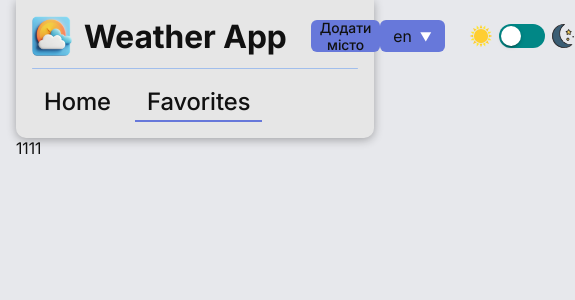
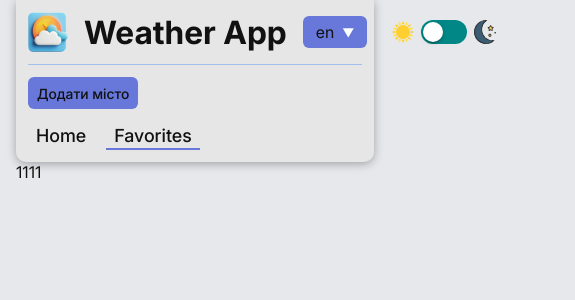
Before and after one commit to slepo99/Weather-App, a Vue app: page /favorites in a window 390 px wide. Shown: the top 300 px of the page, 575 px wide, since content can reach past the window. Built offline with nearby package versions, Linux system fonts and the light colour scheme.

Commit message:
responsive header design

```diff
--- a/src/components/AppHeader/Navbar.vue
+++ b/src/components/AppHeader/Navbar.vue
@@ -24,7 +24,7 @@ const navRoutes = router.options.routes.filter(
 );
 </script>
 
-<style scoped>
+<style scoped lang="scss">
 .app-header__nav {
   display: flex;
   gap: 12px;
@@ -47,6 +47,10 @@ const navRoutes = router.options.routes.filter(
   font-weight: 500;
   transition: all 300ms ease;
   position: relative;
+  @media (max-width: 900px) {
+    font-size: 18px;
+    padding: 4px 8px;
+  }
 }
 .nav-item:hover {
   color: color-mix(in srgb, var(--btn-bg) 90%, black);
--- a/src/components/AppHeader/index.vue
+++ b/src/components/AppHeader/index.vue
@@ -11,11 +11,13 @@
           />
           <span class="app-logo__title">Weather App</span>
         </div>
+        <div v-if="!isTablet" class="app-header__search">
           <CustomInput
             v-if="router.currentRoute.value.fullPath === ROUTES.HOME"
             v-model:inputValue="searchQuery"
-          :selectMode="true"
+            selectMode
             :options="arr"
+            :selectedItem="selectedCity"
             @update:inputValue="searchCity"
             @select="selectCity"
           />
@@ -23,6 +25,7 @@
           <CustomBtn>
             <template #label> Додати місто </template>
           </CustomBtn>
+        </div>
       </div>
       <div class="app-header__right">
         <CustomDropdown
@@ -44,9 +47,24 @@
         </CustomSwitch>
       </div>
     </div>
-    <CustomDivider class="app-header__divider"/>
+    <CustomDivider class="app-header__divider" />
     <div class="app-header__bottom">
-      <Navbar/>
+      <div v-if="isTablet" class="app-header__search" id="search-mobile">
+        <CustomInput
+          v-if="router.currentRoute.value.fullPath === ROUTES.HOME"
+          v-model:inputValue="searchQuery"
+          selectMode
+          :options="arr"
+          :selectedItem="selectedCity"
+          @update:inputValue="searchCity"
+          @select="selectCity"
+        />
+
+        <CustomBtn>
+          <template #label> Додати місто </template>
+        </CustomBtn>
+      </div>
+      <Navbar />
     </div>
   </header>
 </template>
@@ -63,18 +81,16 @@ import CustomSwitch from "../UI/CustomSwitch.vue";
 import CustomIcon from "../UI/CustomIcon.vue";
 import CustomDivider from "../UI/CustomDivider.vue";
 import Navbar from "./Navbar.vue";
+import { useResponsive } from "@/composables/useResponsive";
 
-import { useI18n } from 'vue-i18n'
-
-const { locale, availableLocales } = useI18n()
+import { useI18n } from "vue-i18n";
+const { isTablet } = useResponsive();
+const { locale, availableLocales } = useI18n();
 
 const themeStore = useThemeStore();
 const router = useRouter();
 const searchQuery = ref("");
 const arr = ref<string[]>([]);
-
-
-
 
 function searchCity(val: string) {
   if (val) {
@@ -101,7 +117,9 @@ function selectCity(val: string | number | null) {
   border-radius: 0 0 10px 10px;
   background-color: var(--content-bg);
   box-shadow: $block-shadow;
-
+  @media (max-width: 900px) {
+    padding: 12px;
+  }
 }
 .app-header__top {
   display: flex;
@@ -109,12 +127,27 @@ function selectCity(val: string | number | null) {
   align-items: center;
   justify-content: space-between;
   width: 100%;
+  gap: 16px;
+  // @media (max-width: 1024px) {
+  //   align-items: flex-start;
+  // }
+}
+.app-header__search {
+  display: flex;
+  align-items: center;
+  gap: 16px;
+  flex: 1;
 }
 .app-header__left {
   display: flex;
   align-items: center;
   flex: 1;
   gap: 24px;
+  // @media (max-width: 1024px) {
+  //   flex-direction: column;
+  //   align-items: unset;
+  //   gap: 12px;
+  // }
 }
 .app-header__right {
   display: flex;
@@ -124,7 +157,7 @@ function selectCity(val: string | number | null) {
 .app-logo {
   display: flex;
   align-items: center;
-  gap: 12px;
+  gap: 16px;
   cursor: pointer;
 }
 .app-logo__image {
@@ -147,5 +180,11 @@ function selectCity(val: string | number | null) {
 }
 .app-header__bottom {
   width: 100%;
+   @media (max-width: 900px) {
+    display: flex;
+    flex-direction: column;
+    align-items: unset;
+    gap: 12px;
+  }
 }
 </style>
--- a/src/components/UI/CustomInput.vue
+++ b/src/components/UI/CustomInput.vue
@@ -14,11 +14,11 @@
         type="text"
         class="input-bar"
       />
-     <div v-if="props.selectMode && selectedItem" class="input-selected-content">
+     <div v-if="props.selectMode && props.selectedItem" class="input-selected-content">
         {{ selectedItem }}
       </div>
       <button
-        v-if="props.inputValue || selectedItem"
+        v-if="props.inputValue || props.selectedItem"
         type="button"
         class="input-clear-btn"
         @click="clearInput"
@@ -50,6 +50,7 @@ import { ref, watch, onMounted, onBeforeUnmount, computed } from "vue";
 interface Props {
   inputValue: string;
   selectMode?: boolean;
+  selectedItem?: string | number;
   options?: (string | number)[];
   label?: string;
   error?: string;
@@ -63,7 +64,6 @@ const props = withDefaults(defineProps<Props>(), {
   disabled: false,
   width: '300',
 });
-const selectedItem = ref<string | number | null>(null);
 const emit = defineEmits<{
   "update:inputValue": [value: string];
   "select": [value: string | number];
@@ -73,7 +73,7 @@ const containerRef = ref<HTMLElement | null>(null);
 const isOpen = ref(false);
 const isFocused = ref(false);
 const isInputDisabled = computed(() => {
-  return props.disabled || (props.selectMode && !!selectedItem.value);
+  return props.disabled || (props.selectMode && !!props.selectedItem);
 });
 
 const onInput = (e: Event) => {
@@ -88,9 +88,8 @@ const onFocus = () => {
 };
 
 function selectItem(val: string | number) {
-  selectedItem.value = val;
+  emit("select", val);
   emit("update:inputValue", "");
-  emit("select", val);
   isOpen.value = false;
 }
 
@@ -103,9 +102,8 @@ const handleClickOutside = (event: MouseEvent) => {
   }
 };
 function clearInput() {
-  if (selectedItem.value) {
-    selectedItem.value = null;
-     emit("select", "");
+  if (props.selectedItem) {
+    emit("select", "");
   } else {
     emit("update:inputValue", "");
   }
--- /dev/null
+++ b/src/composables/useResponsive.ts
@@ -0,0 +1,17 @@
+import { ref, onMounted, onUnmounted } from 'vue'
+import { BREAKPOINTS } from '@/constants/markup';
+export function useResponsive(breakpoint?: number ) {
+  const isMobile = ref<boolean>(window.innerWidth <= (breakpoint ? breakpoint : BREAKPOINTS.mobile) )
+  const isTablet = ref<boolean>(window.innerWidth <= (breakpoint ? breakpoint : BREAKPOINTS.tablet))
+  const isDesktop = ref<boolean>(window.innerWidth > (breakpoint ? breakpoint : BREAKPOINTS.tablet))
+  const handleResize = () => {
+    isMobile.value = window.innerWidth <= (breakpoint ? breakpoint : BREAKPOINTS.mobile)
+    isTablet.value = window.innerWidth <= (breakpoint ? breakpoint : BREAKPOINTS.tablet)
+    isDesktop.value = window.innerWidth > (breakpoint ? breakpoint : BREAKPOINTS.tablet)
+  }
+
+  onMounted(() => window.addEventListener('resize', handleResize))
+  onUnmounted(() => window.removeEventListener('resize', handleResize))
+
+  return { isMobile, isTablet, isDesktop }
+}
--- /dev/null
+++ b/src/constants/markup.ts
@@ -0,0 +1,5 @@
+export const BREAKPOINTS = {
+  mobile: 768,
+  tablet: 900,
+  desktop: 1200,
+};
```
Also changed, not shown: src/stores/weather/index.ts (added, +15 -0 lines). Lines whose indentation alone changed are shown as unchanged.
